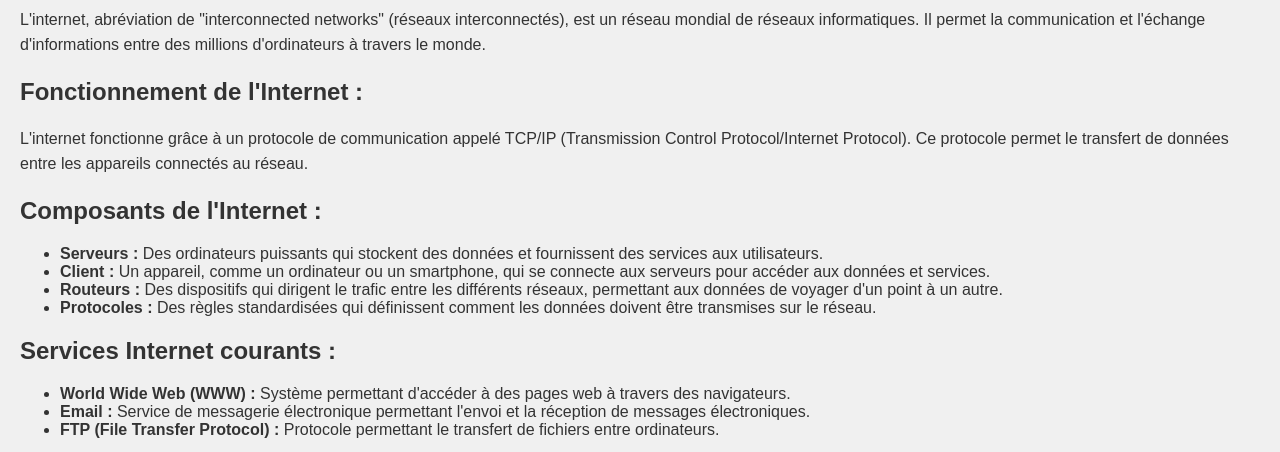
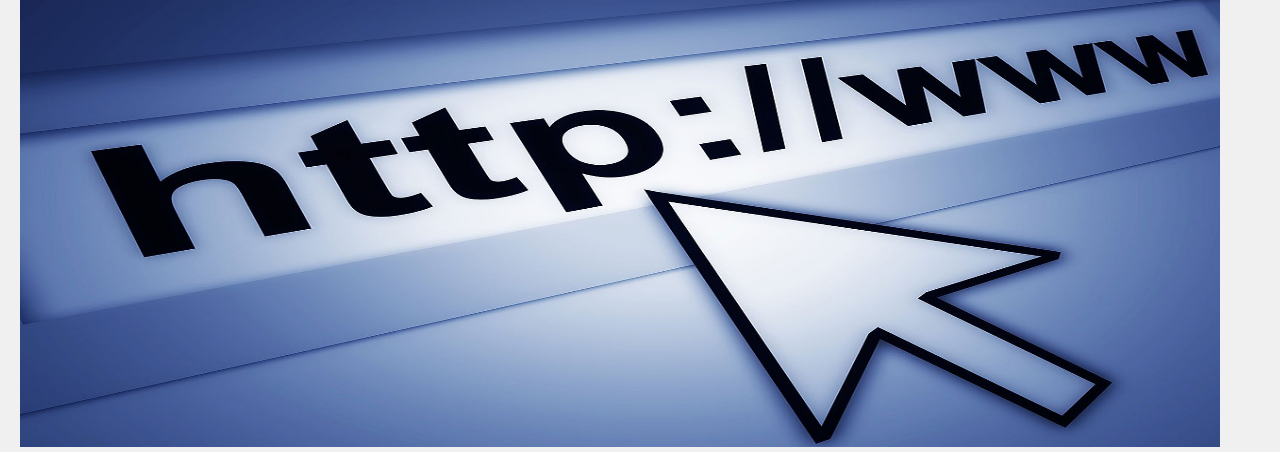
Before and after one commit to DaniFrontRowNCS/danifrontrowncs.github.io, a plain HTML site: page Internet.html in a window 1280 px wide. Shown: the part 73-525 px from the top of the page. Drawn offline with Linux system fonts and the light colour scheme.

Commit message:
Update Internet.html

```diff
--- a/Internet.html
+++ b/Internet.html
@@ -1,5 +1,7 @@
 <!DOCTYPE html>
 <html lang="en">
+
+   <img src="Internet1.jpg" width="1200" height="500">
 
 <head>
 
```
